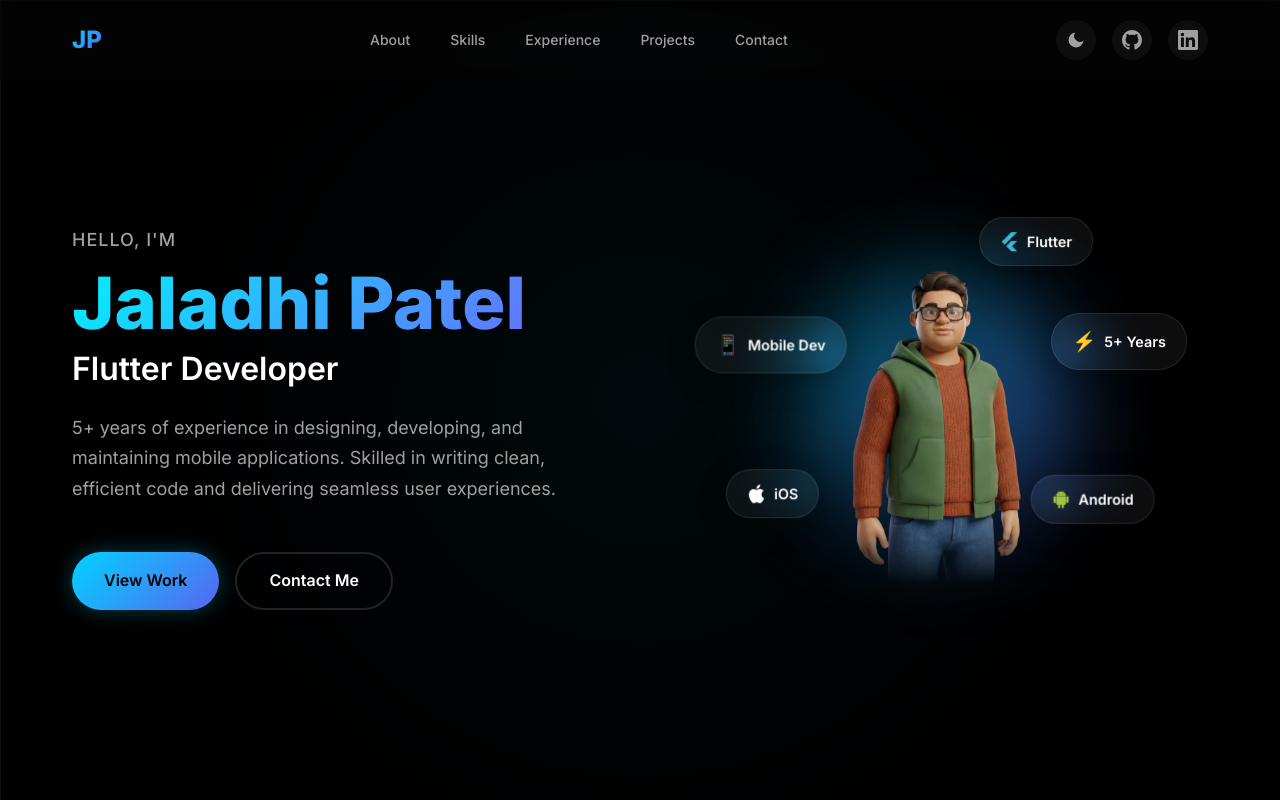
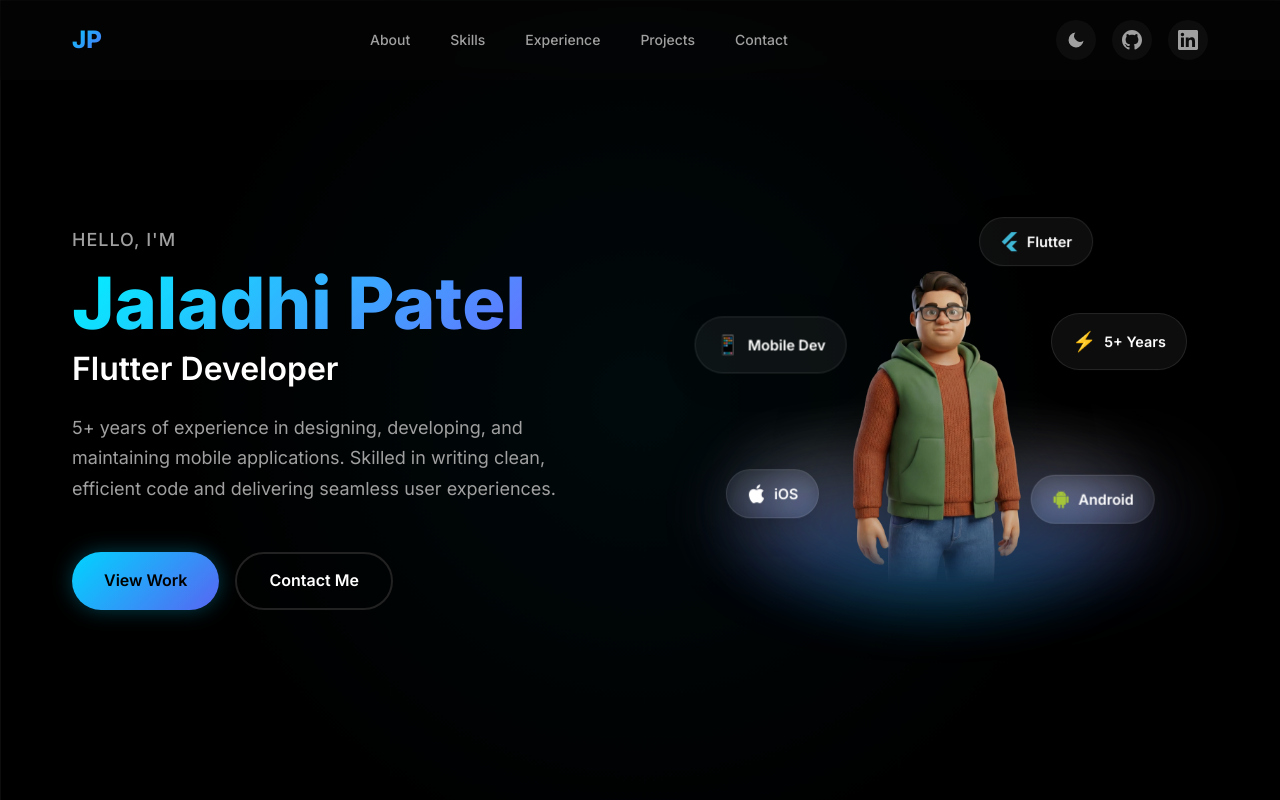
Before and after one commit to Jaladhi-dev/portfolio, a React (Vite) app: page / in a window 1280 px wide. Shown: the top 800 px of the page. Built offline with nearby package versions, Linux system fonts and the light colour scheme.

Commit message:
update avatar effect

```diff
--- a/src/components/Hero.tsx
+++ b/src/components/Hero.tsx
@@ -41,7 +41,11 @@ const Hero = () => {
 
                     <div className="hero-image">
                         <div className="hero-avatar-container">
-                            <div className="avatar-glow"></div>
+                            <div className="fog-container">
+                                <div className="fog fog-1"></div>
+                                <div className="fog fog-2"></div>
+                                <div className="fog fog-3"></div>
+                            </div>
                             <img src="images/hero-avatar.png" alt="Jaladhi Patel 3D Avatar" className="hero-avatar" />
 
                             <FloatingBadge className="badge-1" icon="devicon-flutter-plain colored" text="Flutter" />
--- a/src/index.css
+++ b/src/index.css
@@ -590,21 +590,81 @@ a:hover {
   object-fit: contain;
   filter: drop-shadow(0 20px 40px rgba(0, 0, 0, 0.4));
   animation: avatarFloat 6s ease-in-out infinite;
-  z-index: 2;
+  z-index: 3;
+  position: relative;
   -webkit-mask-image: linear-gradient(to bottom, rgba(0, 0, 0, 1) 85%, rgba(0, 0, 0, 0) 100%);
   mask-image: linear-gradient(to bottom, rgba(0, 0, 0, 1) 85%, rgba(0, 0, 0, 0) 100%);
 }
 
-.avatar-glow {
+/* Fog Effect Container */
+.fog-container {
   position: absolute;
-  width: 80%;
-  height: 80%;
-  background: var(--accent-gradient);
-  filter: blur(60px);
-  opacity: 0.05;
+  bottom: 0;
+  left: 0;
+  width: 100%;
+  height: 40%;
+  overflow: visible;
+  z-index: 2;
+  pointer-events: none;
+}
+
+/* Individual Fog Layers */
+.fog {
+  position: absolute;
+  bottom: 0;
+  left: 50%;
+  width: 400px;
+  height: 150px;
+  background: linear-gradient(to top,
+      rgba(0, 212, 255, 0.4) 0%,
+      rgba(88, 101, 242, 0.3) 30%,
+      rgba(255, 255, 255, 0.2) 60%,
+      transparent 100%);
   border-radius: 50%;
-  z-index: 1;
-  animation: pulseGlow 4s ease-in-out infinite alternate;
+  filter: blur(40px);
+  opacity: 0.8;
+  animation: fogDrift 12s ease-in-out infinite;
+}
+
+.fog-1 {
+  animation-delay: 0s;
+  transform: translateX(-50%);
+}
+
+.fog-2 {
+  animation-delay: 4s;
+  width: 450px;
+  height: 140px;
+  opacity: 0.6;
+  transform: translateX(-50%);
+}
+
+.fog-3 {
+  animation-delay: 8s;
+  width: 380px;
+  height: 160px;
+  opacity: 0.7;
+  transform: translateX(-50%);
+}
+
+@keyframes fogDrift {
+
+  0%,
+  100% {
+    transform: translateX(-50%) translateY(0);
+  }
+
+  25% {
+    transform: translateX(-45%) translateY(-5px);
+  }
+
+  50% {
+    transform: translateX(-55%) translateY(0);
+  }
+
+  75% {
+    transform: translateX(-48%) translateY(-3px);
+  }
 }
 
 @keyframes avatarFloat {
@@ -896,7 +956,28 @@ a:hover {
     width: 350px;
     height: 350px;
   }
-}
+
+  /* Reduce fog effect on mobile */
+  .fog {
+    width: 250px;
+    height: 100px;
+    filter: blur(30px);
+    opacity: 0.6;
+  }
+
+  .fog-2 {
+    width: 280px;
+    height: 95px;
+    opacity: 0.5;
+  }
+
+  .fog-3 {
+    width: 240px;
+    height: 105px;
+    opacity: 0.55;
+  }
+}
+
 
 /* ===============================================
    BUTTONS WITH ENHANCED EFFECTS
```
